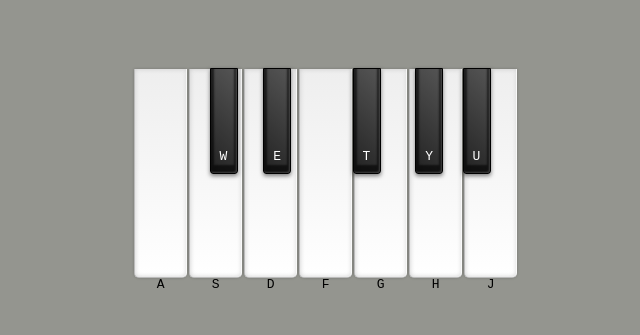
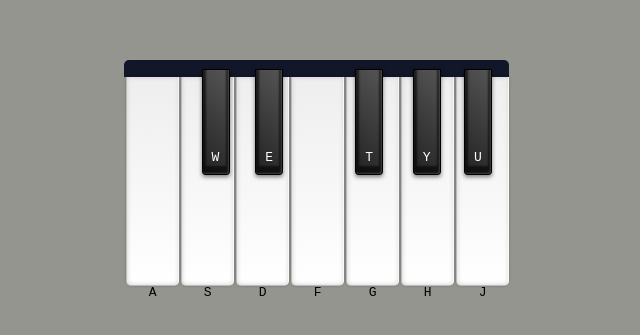
Before and after one commit to MirouBagui/virtual_piano, a plain HTML site: page index.html in a window 1280 px wide. Shown: the part 227-562 px from the top of the page, without its empty margins (361-1001 px from the left). Drawn offline with Linux system fonts and the light colour scheme.

Commit message:
adding a top border and fixing the style.css

```diff
--- a/index.html
+++ b/index.html
@@ -16,13 +16,13 @@
             <kbd class="white"><span>H</span></kbd>
             <kbd class="white"><span>J</span></kbd>
         </div>
-<!--        <div class="black-keys">-->
+        <div class="black-keys">
             <kbd class="black"><span>W</span></kbd>
             <kbd class="black"><span>E</span></kbd>
             <kbd class="black"><span>T</span></kbd>
             <kbd class="black"><span>Y</span></kbd>
             <kbd class="black"><span>U</span></kbd>
-<!--        </div>-->
+        </div>
     </div>
 </body>
 <script type="text/javascript" src="keyboard.js"></script>
--- a/style.css
+++ b/style.css
@@ -13,6 +13,8 @@ body {
     display: flex;
     position: relative;
     left: 9%;
+    border-top: 1.063rem solid #121629;
+    border-radius: 0.3125rem;
 }
 .white {
     height:16em;
@@ -37,10 +39,7 @@ body {
     color: #ffffff;
     display: inline-block;
     position: relative;
-    right: 10%;
     z-index: 1;
-    left: -148px;
-    bottom: 52px;
 }
 .black {
     height:8em;
@@ -70,21 +69,18 @@ body {
     position: relative;
     top: 10vh;
 }
-/*kbd.black:nth-child(1) {*/
-/*    right: 54px;*/
-/*}*/
-kbd.black:nth-child(2) {
+kbd.black:nth-child(1) {
     right: 15vw;
 }
+kbd.black:nth-child(2) {
+    right: 13.3vw;
+}
 kbd.black:nth-child(3) {
-    right: 13vw;
+    right: 8vw;
 }
 kbd.black:nth-child(4) {
-    right: 105px;
+    right: 6vw;
 }
 kbd.black:nth-child(5) {
-    right: 5.5vw;
+    right: 4.5vw;
 }
-kbd.black:nth-child(6) {
-    right: 51px;
-}
```
